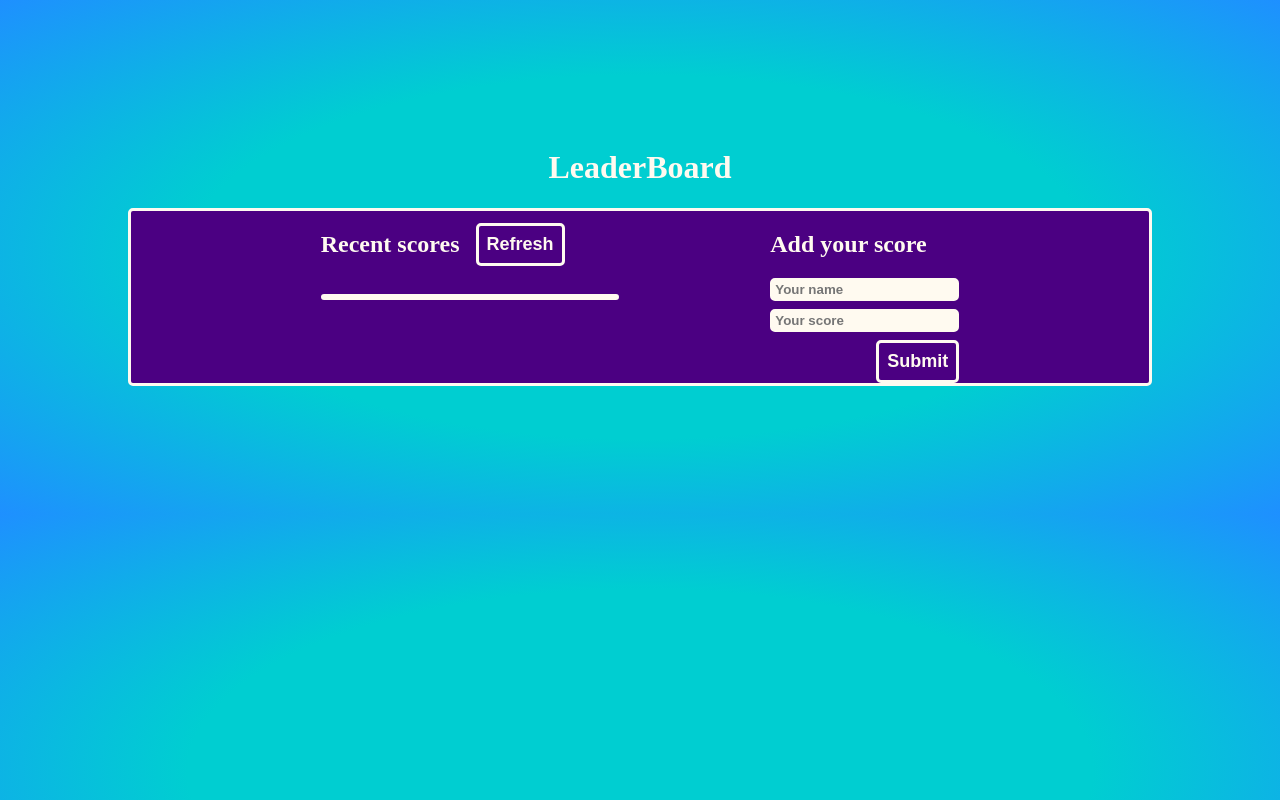
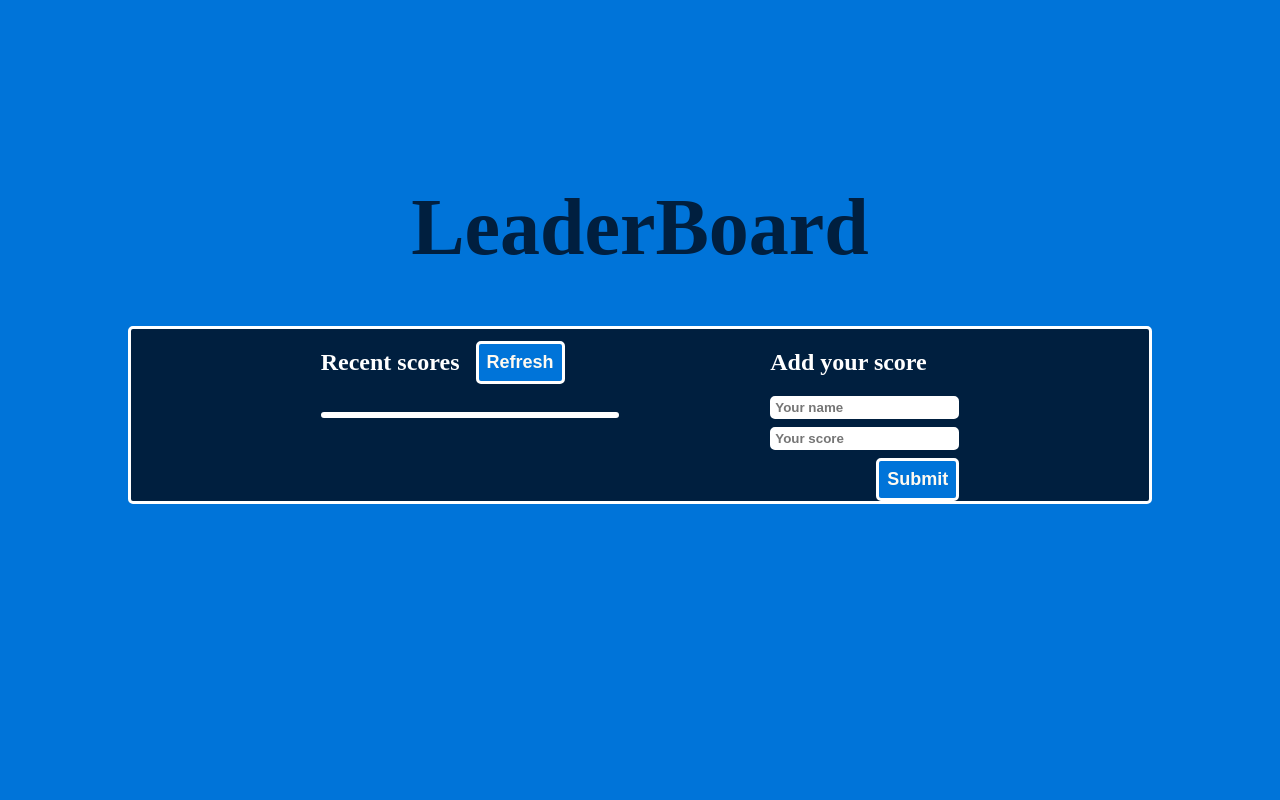
Before and after one commit to Mehdi-Rh/Leaderboard, a website built with webpack: page src/index.html in a window 1280 px wide. Built offline with nearby package versions, Linux system fonts and the light colour scheme; no server answers.

Commit message:
Add style

```diff
--- a/src/style.css
+++ b/src/style.css
@@ -1,38 +1,47 @@
 body {
   margin: 10% 10%;
-  background: radial-gradient(ellipse farthest-corner, #00ced1 50%, #1e90ff 100%);
+
+  /* background-color: var(--mdl); */
+  --drk: #001f3f;
+  --light: #fff;
+  --mdl: #0074d9;
+
+  background: var(--mdl);
 }
 
 * {
   border-radius: 5px;
   font-weight: 900;
-  color: #fffaf0;
+  color: var(--light);
 }
 
 button,
 #name-score,
 input {
-  border: solid #fffaf0;
-  background-color: #fffaf0;
+  border: solid var(--light);
+  background-color: var(--light);
+  color: var(--mdl);
 }
 
 button {
-  background-color: #4b0082;
+  background-color: var(--mdl);
   font-size: large;
   color: #fffaf0;
 }
 
-header {
+header,
+header > h1 {
   display: flex;
   justify-content: center;
-  color: #4b0082;
+  color: #001f3f;
+  font-size: 5rem;
 }
 
 main {
   display: flex;
   justify-content: space-evenly;
-  border: solid #fffaf0;
-  background-color: #4b0082;
+  border: solid var(--light);
+  background-color: var(--drk);
 }
 
 /* Recent scores */
@@ -59,13 +68,13 @@ main {
 
 #name-score li {
   padding: 0.5rem;
-  background-color: #fffaf0;
-  color: #4b0082;
+  background-color: var(--light);
+  color: var(--drk);
 }
 
 #name-score li:nth-child(odd) {
-  background-color: #4b0082;
-  color: #fffaf0;
+  background-color: var(--drk);
+  color: var(--light);
 }
 
 /* Add your score section */
```
